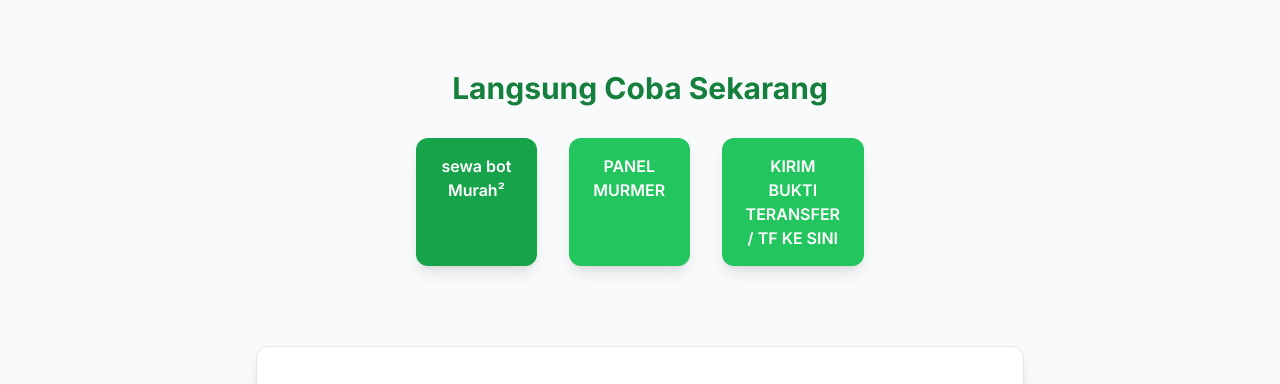
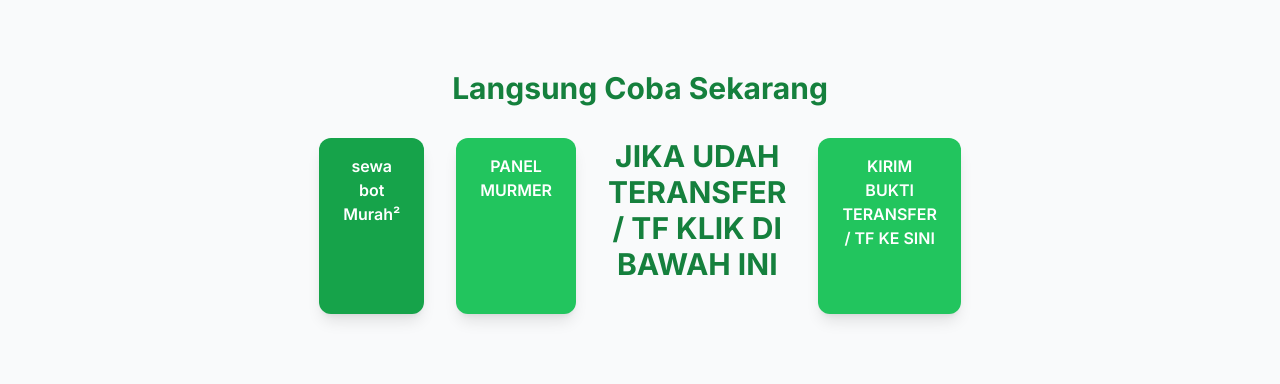
Before and after one commit to Edo-bo/Test-3, a plain HTML site: page index.html in a window 1280 px wide. Shown: the part 1920-2304 px from the top of the page. Drawn offline with nearby package versions, Linux system fonts and the light colour scheme.

Commit message:
Update index.html

```diff
--- a/index.html
+++ b/index.html
@@ -149,6 +149,9 @@
      <a aria-label="Coba panel murmer di panel-murmer.hosti.my.id" class="flex-1 bg-green-500 hover:bg-green-600 text-white font-semibold py-4 px-6 rounded-xl shadow-lg transition duration-300 text-center" href="https://panel-murmer.hosti.my.id" rel="noopener noreferrer" target="_blank">
       PANEL MURMER
      </a>
+     <h2 class="text-3xl font-bold text-green-700 mb-8">
+     JIKA UDAH TERANSFER / TF KLIK DI BAWAH INI
+     </h2>
      <a aria-label="Coba panel murmer di sewa-bot-whatsapp.hosti.my.id" class="flex-1 bg-green-500 hover:bg-green-600 text-white font-semibold py-4 px-6 rounded-xl shadow-lg transition duration-300 text-center" href="sewa-bot-whatsapp.hosti.my.id" rel="noopener noreferrer" target="_blank">
       KIRIM BUKTI TERANSFER / TF KE SINI
      </a>
```
